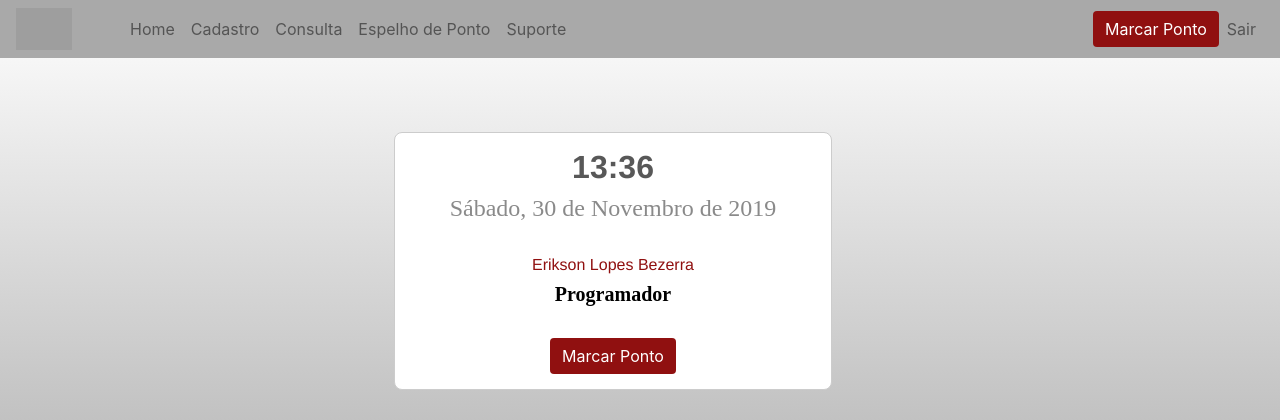
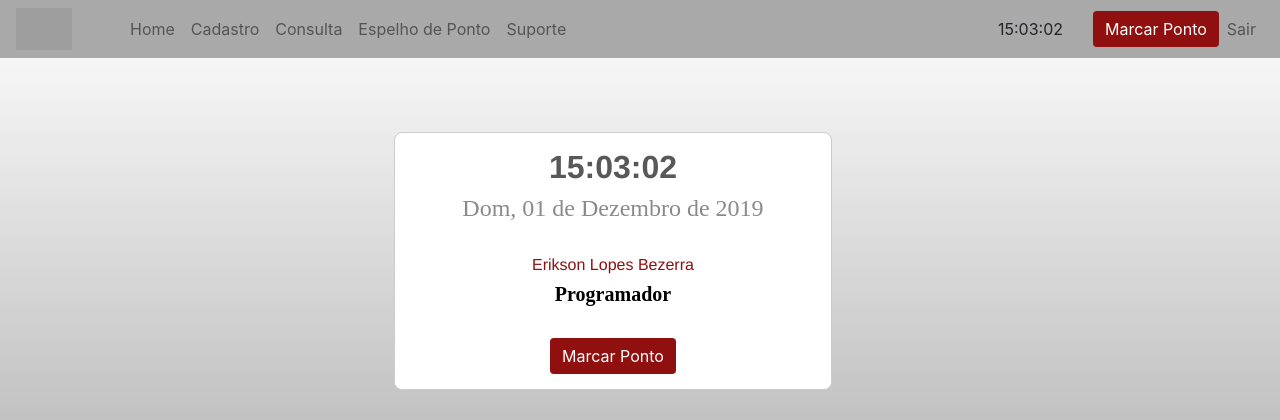
Before and after one commit to eriksonlb/MarcaPonto, a Django app: page / in a window 1280 px wide. Shown: the top 420 px of the page. Run offline with Django 3.2, Linux system fonts and the light colour scheme; a user stored in the database is signed in; some libraries are stand-ins or nearby versions; grey boxes are pictures that could not be loaded.

Commit message:
hora e data atual na marcação

```diff
--- a/marca_ponto/marca_ponto/settings.py
+++ b/marca_ponto/marca_ponto/settings.py
@@ -104,15 +104,15 @@ AUTH_PASSWORD_VALIDATORS = [
 # Internationalization
 # https://docs.djangoproject.com/en/2.2/topics/i18n/
 
-LANGUAGE_CODE = 'en-us'
+LANGUAGE_CODE = 'pt-br'
 
-TIME_ZONE = 'UTC'
+TIME_ZONE = 'America/Sao_Paulo'
 
 USE_I18N = True
 
 USE_L10N = True
 
-USE_TZ = True
+USE_TZ = False
 
 
 # Static files (CSS, JavaScript, Images)
--- a/marca_ponto/templates/index.html
+++ b/marca_ponto/templates/index.html
@@ -3,8 +3,8 @@
 {% block content %}
 <div class="mx-auto" id="externa" style="margin-bottom: 10%; width: 40%; text-align: center;">
     <div class='simple-box' id="marca_ponto">
-        <h2 id="font-hora">13:36</h2>
-        <h4 id="font-dia">Sábado, 30 de Novembro de 2019</h4>
+        <h2 id="font-hora"></h2>
+        <h4 id="font-dia">{% now "D" %}, {% now "d" %} de {% now "F" %} de {% now "o" %} </h4>
         <br>
         <h6 id="font-nome">Erikson Lopes Bezerra</h6>
         <h5 id="font-cargo">Programador</h5>
--- a/marca_ponto/templates/model-header.html
+++ b/marca_ponto/templates/model-header.html
@@ -162,6 +162,7 @@ div {
       </li>
     </ul>
     <form class="form-inline my-2 my-lg-0">
+    <span class="label label-default" style="margin-right: 30px;" id="font-hora-nav"></span></h1>
       <button type="button" class="btn btn-primary" style="background-color: #901010; border: none; ">Marcar Ponto</button>
     </form>
     <ul class="navbar-nav">
@@ -172,5 +173,20 @@ div {
     </li>
   </div>
 </nav>
+<script>
+    function updateClock() {
+        var dt = new Date();
+        var sec  = dt.getSeconds().toString();
+        sec = (sec.length == 1) ? '0' + sec : sec;
+        var min  = dt.getMinutes().toString();
+        min = (min.length == 1) ? '0' + min : min;
+        var hr  = dt.getHours().toString();
+        hr = (hr.length == 1) ? '0' + hr : hr;
+        var time = hr + ":" + min + ":" + sec;
+        $("#font-hora").text(time);
+        $("#font-hora-nav").text(time);
+    }
+    setInterval('updateClock()', 500);
+</script>
 </body>
 </html>
```
Also changed, not shown: marca_ponto/templates/model-page.html (line endings or trailing spaces).
